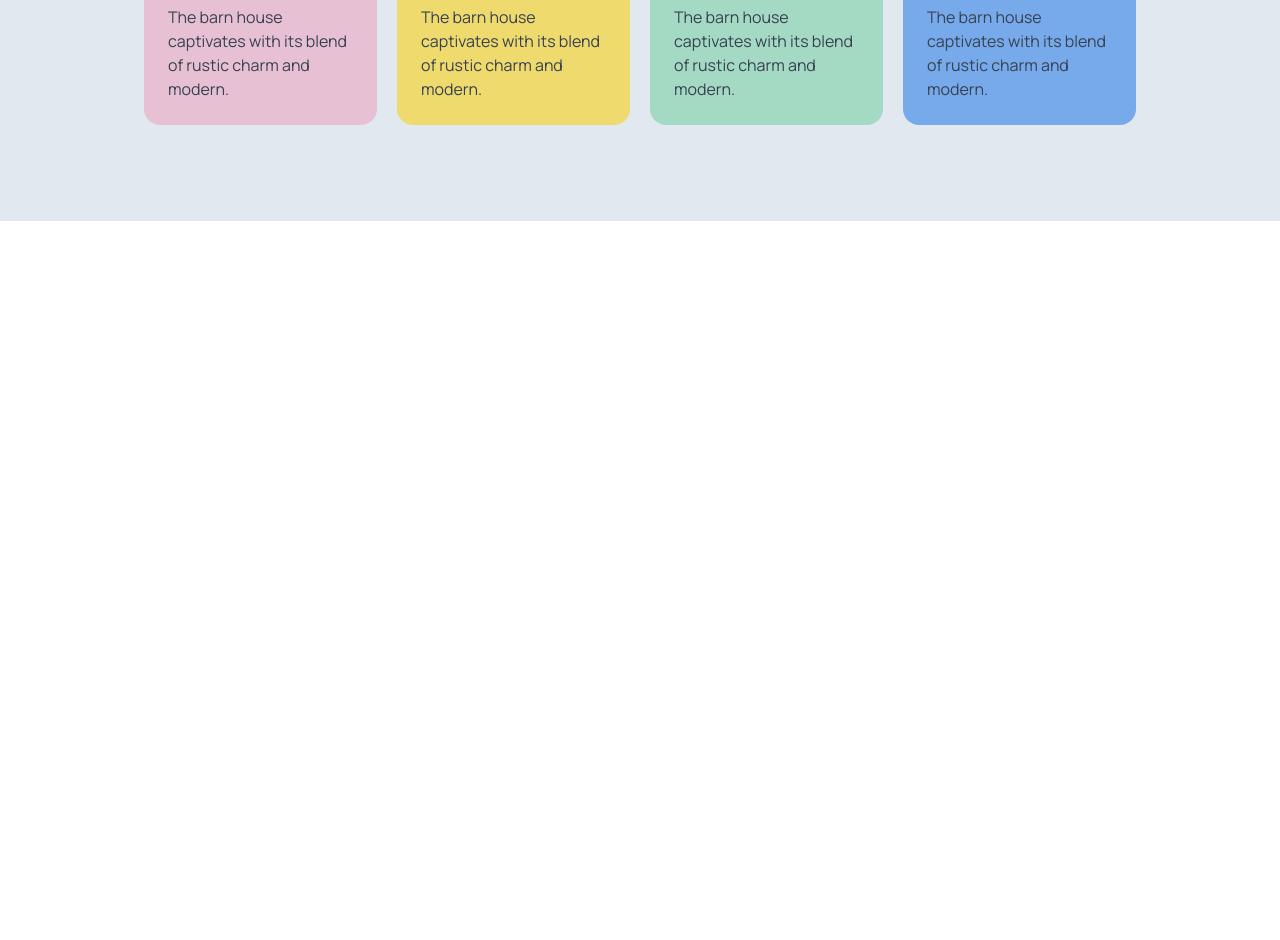
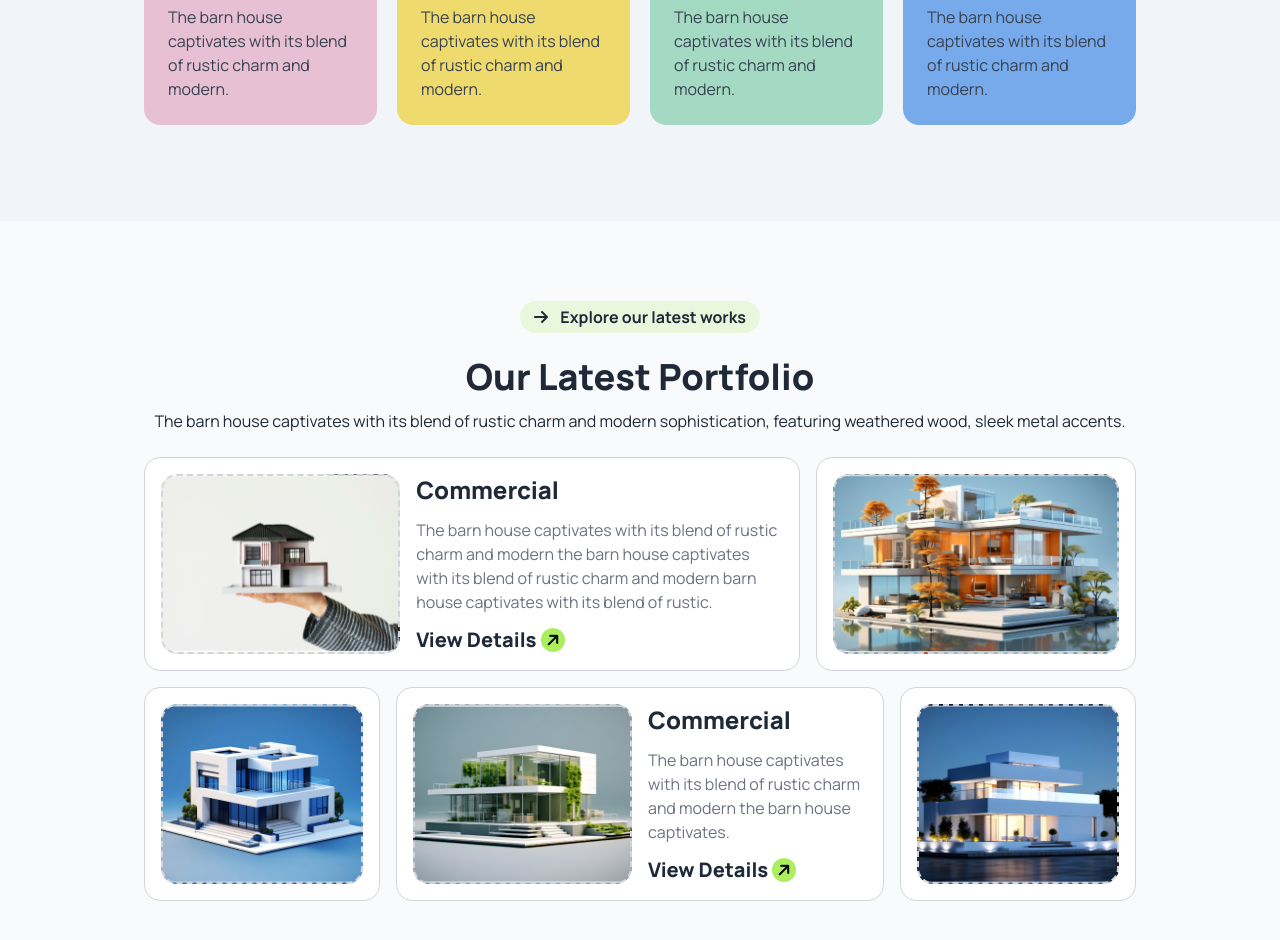
Before and after one commit to TurjoSiam/assignment-3, a plain HTML site: page index.html in a window 1280 px wide. Shown: the part 1770-2710 px from the top of the page. Before the commit the page ends 1991 px from the top, so only its background shows below. Drawn offline with nearby package versions, Linux system fonts and the light colour scheme.

Commit message:
our-latest-portfolio section added

```diff
--- a/index.html
+++ b/index.html
@@ -21,7 +21,7 @@
     </style>
 </head>
 <body class="font-manrope">
-    <header class="container mx-auto px-5 lg:px-36 bg-slate-100">
+    <header class="container mx-auto px-5 lg:px-36 bg-slate-50">
 
 <!-- navbar section starts here -->
     <nav class="flex items-center justify-between pt-9 lg:pt-12">
@@ -83,7 +83,7 @@
     </header>
     <main>
 <!-- design thoughtful section starts here -->
-      <section class="container mx-auto px-5 lg:px-36 py-8 lg:py-24 bg-slate-200 flex flex-col lg:flex-row items-center lg:justify-between space-y-6 lg:space-x-9">
+      <section class="container mx-auto px-5 lg:px-36 py-8 lg:py-24 bg-slate-100 flex flex-col lg:flex-row items-center lg:justify-between space-y-6 lg:space-x-9">
         <!-- description side -->
         <div class="relative space-y-5 flex flex-col lg:items-start items-center">
           <!-- vector image -->
@@ -126,7 +126,7 @@
 <!-- design thoughtful section ends here -->
 
 <!-- our work process section starts here -->
-      <section class="relative container mx-auto px-5 lg:px-36 py-8 lg:pb-24 bg-slate-200 flex flex-col items-center space-y-5 lg:space-y-6">
+      <section class="relative container mx-auto px-5 lg:px-36 py-8 lg:pb-24 bg-slate-100 flex flex-col items-center space-y-5 lg:space-y-6">
         <!-- title div -->
         <div class="rounded-full bg-white w-40 px-3 py-1 flex items-center justify-around space-x-2">
           <i class="fa-solid fa-arrow-right"></i>
@@ -166,6 +166,86 @@
         </div>
       </section>
 <!-- our work process section ends here -->
+
+<!-- our latest portfolio section starts here -->
+      <section class="relative container mx-auto px-5 lg:px-36 py-8 lg:py-20 bg-slate-50 flex flex-col items-center space-y-5 lg:space-y-6">
+        <!-- portfolio title -->
+        <div class="rounded-full bg-[#ABEF5F33] w-60 px-3 py-1 flex items-center justify-around space-x-2">
+          <i class="fa-solid fa-arrow-right"></i>
+          <h4 class="font-bold">Explore our latest works</h4>
+        </div>
+        <!-- description part -->
+        <div class="space-y-3">
+          <h2 class="text-4xl font-extrabold text-center">Our Latest Portfolio</h2>
+            <p class="text-center">The barn house captivates with its blend of rustic charm and modern sophistication, featuring weathered wood, sleek metal accents.</p>
+        </div>
+        <!-- grid part -->
+        <div class="grid grid-cols-1 lg:grid-cols-12 lg:grid-rows-2 gap-4">
+          <!-- grid 1 -->
+          <div class="grid grid-cols-1 lg:grid-cols-5 lg:row-span-1 gap-4 lg:col-span-8 p-4 bg-white rounded-2xl border border-1 border-gray-300 order-1">
+            <!-- image -->
+            <div class="lg:col-span-2 h-[180px] bg-[url(./assets/img1.png)] bg-center bg-cover border border-2 border-dashed border-gray-300 rounded-2xl">
+            </div>
+            <!-- info container -->
+            <div class="space-y-3 lg:col-span-3">
+              <!-- title -->
+              <h2 class="text-2xl font-extrabold">Commercial</h2>
+              <!-- paragraph -->
+              <p class="text-gray-500">The barn house captivates with its blend of rustic charm and modern the barn house captivates with its blend of rustic charm and modern barn house captivates with its blend of rustic.</p>
+              <!-- button -->
+              <div class="flex items-center gap-1">
+                <h2 class="text-xl font-extrabold">View Details</h2>
+                <!-- button logo -->
+                <div class="rounded-full w-3 h-3 bg-[#ABEF5F] p-3 flex items-center justify-center">
+                  <i class="fa-solid fa-arrow-right transform -rotate-45 text-black"></i>
+                </div>
+              </div>
+            </div>
+          </div>
+          <!-- grid 2 -->
+          <div class="lg:col-span-4 lg:row-span-1 p-4 bg-white rounded-2xl border border-1 border-gray-300 order-2">
+            <!-- image -->
+            <div class="h-[180px] bg-[url(./assets/img2.png)] bg-center bg-cover border border-2 border-dashed border-gray-300 rounded-2xl">
+            </div>
+          </div>
+          <!-- grid 3 -->
+          <div class="lg:col-span-3 lg:row-span-1 p-4 bg-white rounded-2xl border border-1 border-gray-300 order-5 lg:order-3">
+            <!-- image -->
+            <div class="h-[180px] bg-[url(./assets/img3.png)] bg-center bg-cover border border-2 border-dashed border-gray-300 rounded-2xl">
+            </div>
+          </div>
+          <!-- grid 4 -->
+          <div class="grid grid-cols-1 lg:grid-cols-4 gap-4 lg:col-span-6 lg:row-span-1 p-4 bg-white rounded-2xl border border-1 border-gray-300 order-4">
+            <!-- image -->
+            <div class="lg:col-span-2 h-[180px] bg-[url(./assets/img4.png)] bg-center bg-cover border border-2 border-dashed border-gray-300 rounded-2xl">
+            </div>
+            <!-- info container -->
+            <div class="space-y-3 lg:col-span-2">
+              <!-- title -->
+              <h2 class="text-2xl font-extrabold">Commercial</h2>
+              <!-- paragraph -->
+              <p class="text-gray-500">The barn house captivates with its blend of rustic charm and modern the barn house captivates.</p>
+              <!-- button -->
+              <div class="flex items-center gap-1">
+                <h2 class="text-xl font-extrabold">View Details</h2>
+                <!-- button logo -->
+                <div class="rounded-full w-3 h-3 bg-[#ABEF5F] p-3 flex items-center justify-center">
+                  <i class="fa-solid fa-arrow-right transform -rotate-45 text-black"></i>
+                </div>
+              </div>
+            </div>
+          </div>
+          <!-- grid 5 -->
+          <div class="lg:col-span-3 lg:row-span-1 p-4 bg-white rounded-2xl border border-1 border-gray-300 order-3 lg:order-5">
+            <!-- image -->
+            <div class="h-[180px] bg-[url(./assets/img5.png)] bg-center bg-cover border border-2 border-dashed border-gray-300 rounded-2xl">
+            </div>
+          </div>
+        </div>
+      </section>
+<!-- our latest portfolio section ends here -->
+
+<!-- our latest portfolio section starts here -->
     </main>
 
 </body>
```
